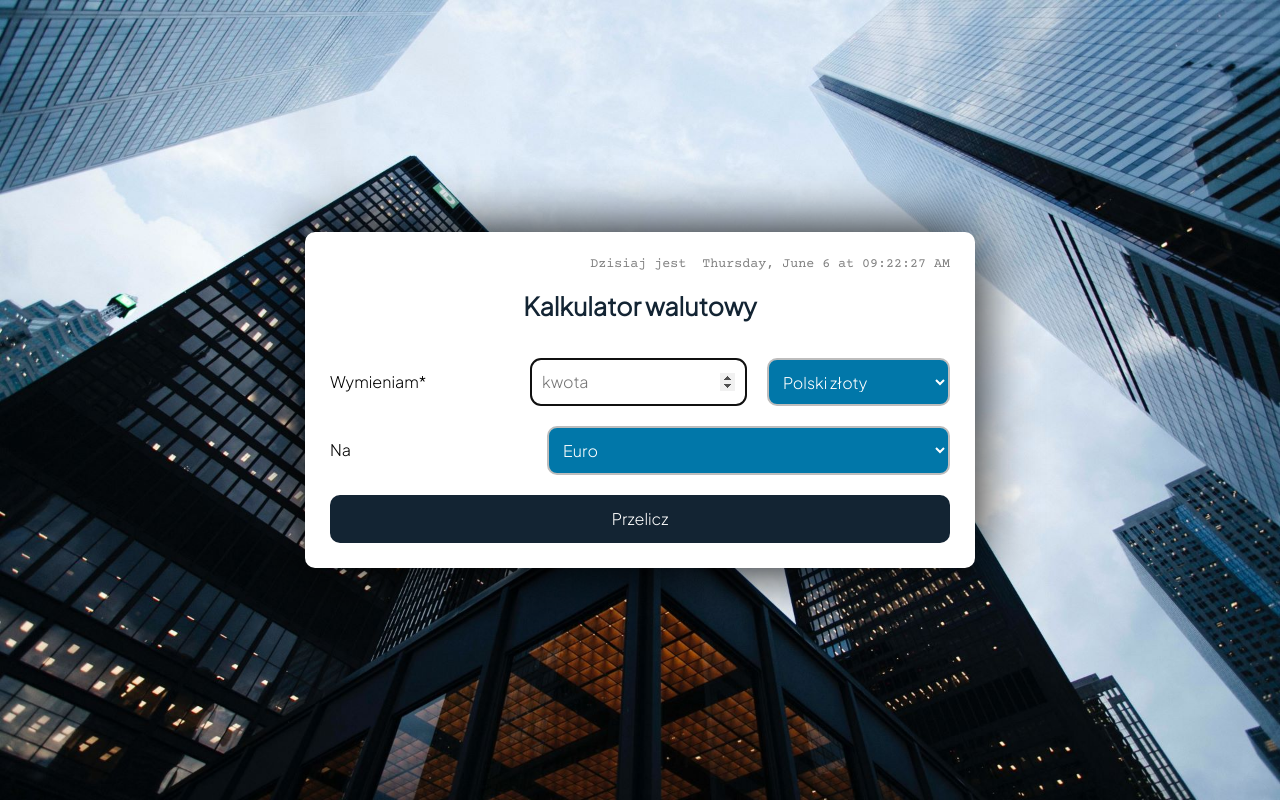
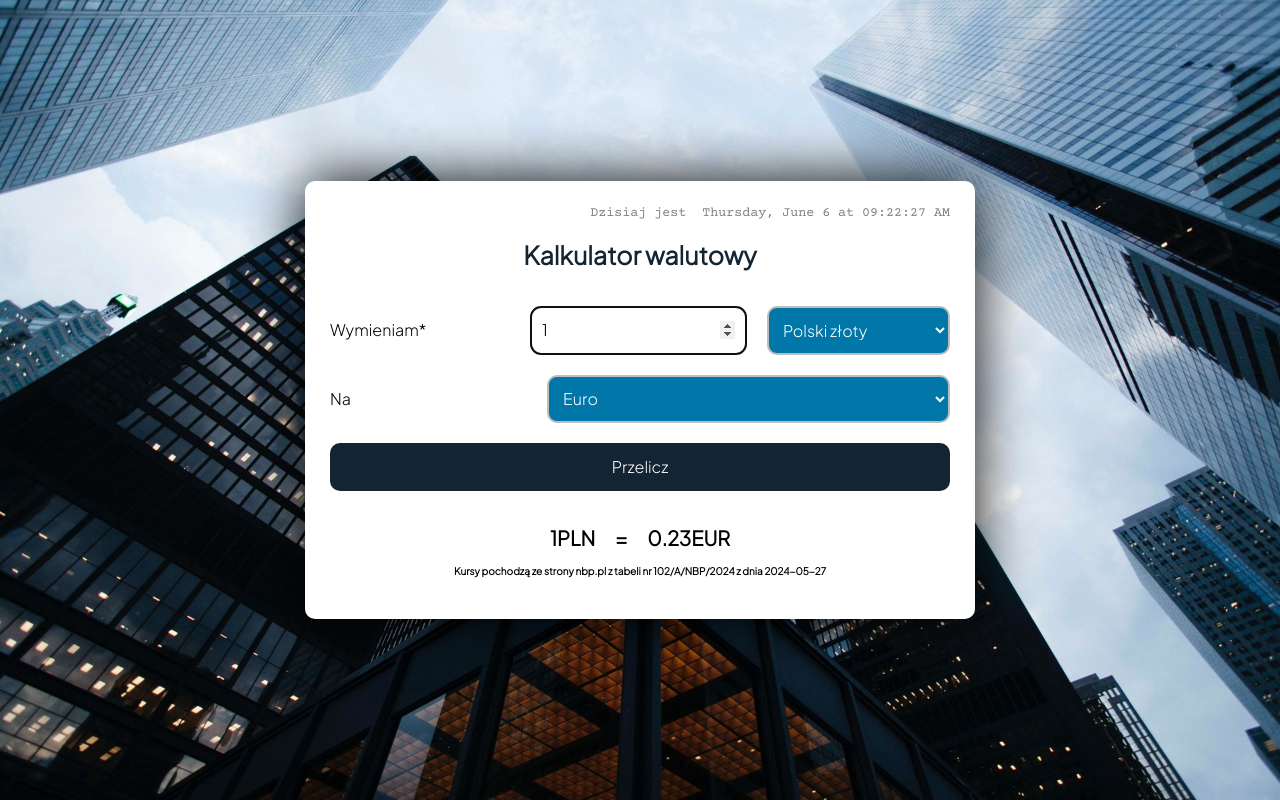
Before and after one commit to maxFadet/currency-converter-react, a React (Create React App) app: page / in a window 1280 px wide. Built offline with nearby package versions, Linux system fonts and the light colour scheme.

Commit message:
Added initial value of 1 to the amount state and integrated automatic result calculation upon page load by using useEffect with an empty dependency array

```diff
--- a/src/App/Form/index.js
+++ b/src/App/Form/index.js
@@ -1,4 +1,4 @@
-import React, { useState } from "react";
+import React, { useState, useEffect } from "react";
 import Clock from "../Clock";
 import currencies from "./currencies";
 import Result from "./Result";
@@ -16,7 +16,7 @@ import {
     from "./styled";
 
 const Form = () => {
-    const [amount, setAmount] = useState("");
+    const [amount, setAmount] = useState(1);
     const [initialAmount, setInitialAmount] = useState("");
     const [currencyHave, setCurrencyHave] = useState(currencies[0].short);
     const [currencyGet, setCurrencyGet] = useState(currencies[1].short);
@@ -26,10 +26,16 @@ const Form = () => {
         currencyHave: currencies[0].short,
         currencyGet: currencies[1].short,
     });
+    useEffect(() => {
+        calculateResult();
+    }, []);
 
     const onFormSubmit = (event) => {
         event.preventDefault();
+        calculateResult();
+    };
 
+    const calculateResult = () => {
         const getCurrencyRate = (currencyShort) => {
             const foundCurrency = currencies.find(currency => currency.short === currencyShort);
             return foundCurrency ? foundCurrency.rate : 1;
```
